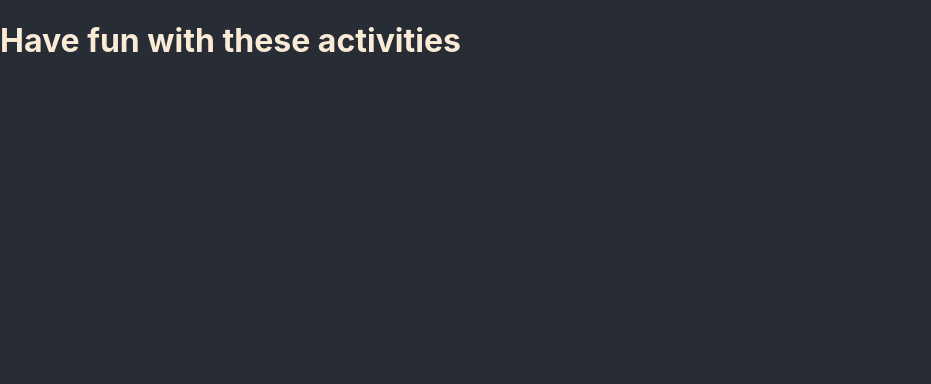
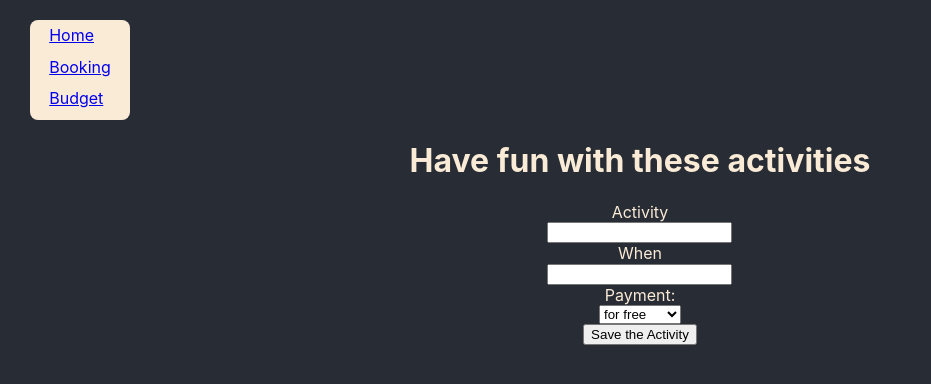
Before and after one commit to nmarforio/gio-travelapp, a React (Create React App) app: page /Buketlist in a window 1280 px wide. Shown: the top 384 px of the page, without its empty margins (0-931 px from the left). Built offline with nearby package versions, Linux system fonts and the light colour scheme.

Commit message:
added the map and started the bucketlist page

```diff
--- a/package.json
+++ b/package.json
@@ -5,18 +5,19 @@
   "dependencies": {
     "@emotion/react": "^11.11.1",
     "@emotion/styled": "^11.11.0",
-    "@mui/material": "^5.14.1",
-    "@mui/x-date-pickers": "^6.10.1",
     "@testing-library/jest-dom": "^5.17.0",
     "@testing-library/react": "^13.4.0",
     "@testing-library/user-event": "^13.5.0",
     "@types/jest": "^27.5.2",
+    "@types/mapbox-gl": "^2.7.12",
     "@types/node": "^16.18.38",
     "@types/react": "^18.2.15",
     "@types/react-dom": "^18.2.7",
+    "mapbox-gl": "^2.15.0",
     "react": "^18.2.0",
     "react-datepicker": "^4.16.0",
     "react-dom": "^18.2.0",
+    "react-map-gl": "^7.1.3",
     "react-router-dom": "^6.14.2",
     "react-scripts": "5.0.1",
     "typescript": "^4.9.5",
--- a/src/App.css
+++ b/src/App.css
@@ -6,7 +6,19 @@
 
 @media (prefers-reduced-motion: no-preference) {
 }
-
+.menu {
+  display: grid;
+  margin-left: 30px;
+  background-color: antiquewhite;
+  width: 100px;
+  border-radius: 8px;
+  justify-content: center;
+  height: 100px;
+  margin-top: 20px;
+}
+.homeLink{
+  margin-top: 5px;
+}
 .Home-header {
   display: flex;
   flex-direction: column;
@@ -46,8 +58,20 @@
   align-items: center;
   justify-content: space-evenly;
 }
-.bookingButton{
+.bookingButton {
   margin-top: 30px;
+}
+.activitiesForm {
+  display: grid;
+  justify-content: center;
+  justify-items: center;
+}
+.buketList {
+  display: grid;
+  justify-content: center;
+}
+
+.mapDiv{
 
 }
 
--- a/src/index.tsx
+++ b/src/index.tsx
@@ -8,6 +8,7 @@ import Budget from "./routes/Budget";
 import ErrorPage from "./error-page";
 import Booking from "./routes/Booking";
 import BuketList from "./routes/BuketList";
+import MapPage from "./routes/Map";
 
 const router = createBrowserRouter([
   {
@@ -27,6 +28,10 @@ const router = createBrowserRouter([
     path: "Buketlist",
     element: <BuketList />,
   },
+  {
+    path: "Map",
+    element: <MapPage />,
+  },
 ]);
 
 const root = ReactDOM.createRoot(
--- a/src/routes/Booking.tsx
+++ b/src/routes/Booking.tsx
@@ -25,6 +25,12 @@ function Booking() {
   }
 
   return (
+    <>
+    <div className="menu">
+      <a className="homeLink" href="/">Home</a>
+      <a href="/budget">Budget</a>
+      <a href="/buketlist">BuketList</a>
+    </div>
     <div className="booking">
       <h1>Booking</h1>
       <form className="bookingForm" onSubmit={handleBookingSubmit}>
@@ -62,6 +68,7 @@ function Booking() {
         </button>
       </form>
     </div>
+    </>
   );
 }
 
--- a/src/routes/Budget.tsx
+++ b/src/routes/Budget.tsx
@@ -100,6 +100,11 @@ import { textSpanIsEmpty } from "typescript";
   );
   return (
     <>
+    <div className="menu">
+      <a className="homeLink" href="/">Home</a>
+      <a href="/booking">Booking</a>
+      <a href="/buketlist">Buket List</a>
+    </div>
       <div className="budget">
         <h2>Check your Budget $</h2>
         <button onClick={showFormPlus}> + </button>
--- a/src/routes/BuketList.tsx
+++ b/src/routes/BuketList.tsx
@@ -1,11 +1,45 @@
+import DatePicker from "react-datepicker";
+import "react-datepicker/dist/react-datepicker.css";
+import { useState } from "react";
 
+function BuketList() {
+  const [activityDay, setActivityDay] = useState<Date | null>(null);
 
-function BuketList(){
-    return (
-        <>
+  function handleBuketSubmit(e: React.FormEvent) {
+    e.preventDefault();
+  }
+
+  return (
+    <>
+      <div className="menu">
+        <a className="homeLink" href="/">Home</a>
+        <a href="/booking">Booking</a>
+        <a href="/budget">Budget</a>
+      </div>
+      <div className="buketList">
         <h1>Have fun with these activities</h1>
-        </>
-    )
+        <form className="activitiesForm" onSubmit={handleBuketSubmit}>
+          <label>Activity</label>
+          <input required type="text"></input>
+          <label>When</label>
+          <DatePicker
+            dateFormat={"dd/MM/yyyy"}
+            showMonthDropdown
+            showYearDropdown
+            selected={activityDay}
+            onChange={(date) => setActivityDay(date)}
+            required
+          />
+          <label htmlFor="payment">Payment:</label>
+          <select id="payment" name="payment">
+            <option>for free</option>
+            <option>on charge</option>
+          </select>
+          <button type="submit">Save the Activity</button>
+        </form>
+      </div>
+    </>
+  );
 }
 
-export default BuketList
+export default BuketList;
--- a/src/routes/Home.tsx
+++ b/src/routes/Home.tsx
@@ -11,7 +11,7 @@ function Home() {
   return (
     <div className="Home">
       <header className="App-header">
-        <h1>Gio! is your travel App</h1>
+        <h1>Gio! your travel App</h1>
       </header>
       <div>
         <h2>{newDate}</h2>
@@ -32,7 +32,9 @@ function Home() {
         </a>
       </div>
       <div>
-        <h2>Map</h2>
+        <a href="/map">
+          <h2>Map</h2>
+        </a>
       </div>
     </div>
   );
--- /dev/null
+++ b/src/routes/Map.tsx
@@ -0,0 +1,30 @@
+import { Map, NavigationControl, GeolocateControl } from "react-map-gl"
+
+
+function MapPage() {
+  const mapToken = process.env.REACT_APP_MAPBOX_ACCESS_TOKEN;
+  return (
+    <>
+
+        <h1>Your places</h1>
+        <Map
+
+          mapboxAccessToken={mapToken}
+          mapStyle="mapbox://styles/mapbox/streets-v12"
+          style={{display: "grid", width: 800 , height: 400 }}
+          initialViewState={{
+            latitude: 46.16866,
+            longitude: 8.75928,
+            zoom: 10,
+          }}
+          maxZoom={20}
+          minZoom={3}>
+            <GeolocateControl position="top-left"/>
+        <NavigationControl position="top-left"/>
+
+        </Map>
+    </>
+  );
+}
+
+export default MapPage;
```
Also changed, not shown: 1 other file (tests, documents, lock files or other folders).
